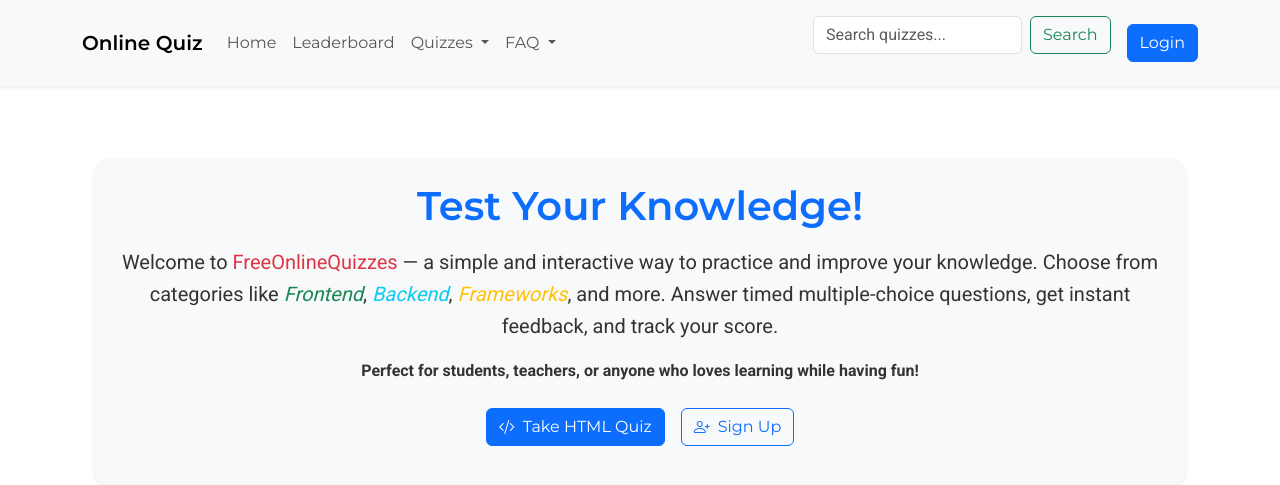
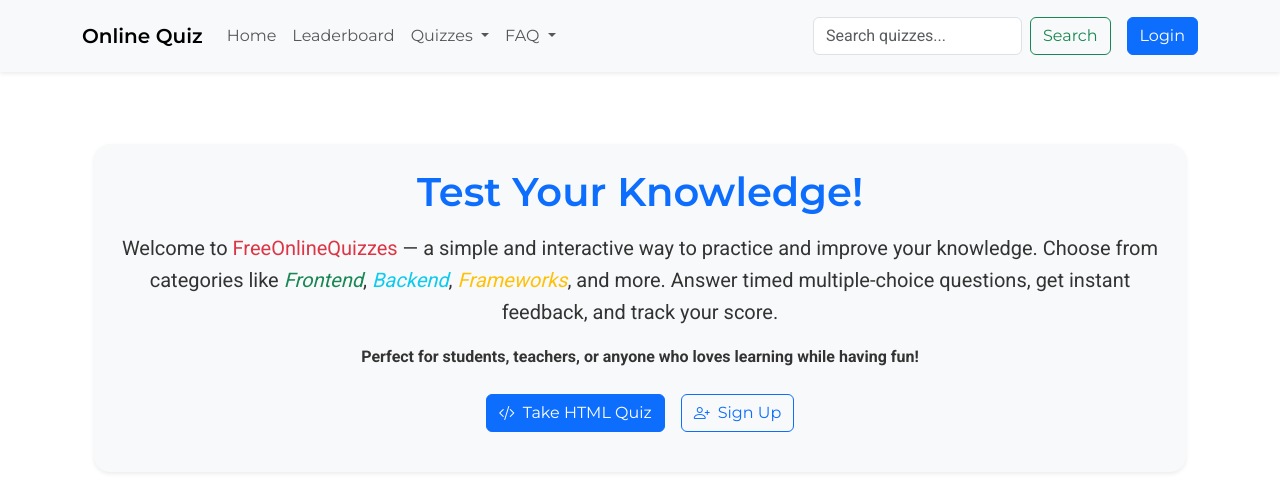
Before and after one commit to Avdhesh-maurya/online-quiz-web-application, a Django app: template mainapp/templates/index.html in a window 1280 px wide. Shown: the top 485 px of the page. Run offline with Django 3.2, Linux system fonts and the light colour scheme; the template is opened without the code that fills it, so the values that code supplies are empty; some libraries are stand-ins or nearby versions.

Commit message:
Update search form styling in base.html

```diff
--- a/mainapp/templates/base.html
+++ b/mainapp/templates/base.html
@@ -81,7 +81,7 @@
                     </ul>
                     <!-- Desktop: search inline -->
                     <div class="d-none d-lg-flex align-items-center" style="max-width:600px; margin-left: auto;">
-                        <form class="d-flex w-100 me-2" role="search">
+                        <form class="d-flex w-100 me-2 mb-0" role="search">
                             <input class="form-control me-2" type="search" placeholder="Search quizzes..."
                                 aria-label="Search">
                             <button class="btn btn-outline-success" type="submit">Search</button>
```
